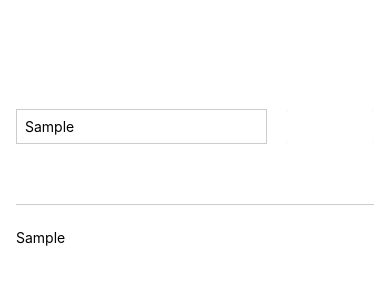
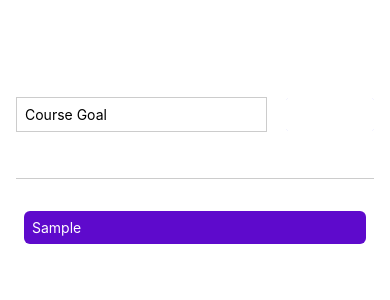
Before and after one commit to mohammedshahim/learn_react_native, a React Native app: screen / in a window 390 px wide. Both pictures are taken after typing "Sample" into the empty fields and a click on the button "ADD GOAL". Shown: the top 300 px of the page. Built offline with nearby package versions, Linux system fonts and the light colour scheme.

Commit message:
scroll view

```diff
--- a/App.js
+++ b/App.js
@@ -1,5 +1,12 @@
 import { useState } from "react";
-import { Button, StyleSheet, Text, TextInput, View } from "react-native";
+import {
+  Button,
+  ScrollView,
+  StyleSheet,
+  Text,
+  TextInput,
+  View,
+} from "react-native";
 
 export default function App() {
   const [enteredGoalText, setEnteredGoalText] = useState("");
@@ -11,6 +18,7 @@ export default function App() {
 
   const addGoalHandler = () => {
     setCourseGoals((currentGoals) => [...currentGoals, enteredGoalText]);
+    setEnteredGoalText("");
   };
   return (
     <View style={styles.appContainer}>
@@ -19,20 +27,20 @@ export default function App() {
           placeholder="Course Goal"
           style={styles.textInput}
           onChangeText={goalInputHandler}
+          value={enteredGoalText}
         />
         <View style={styles.button}>
           <Button title="Add Goal" color={"white"} onPress={addGoalHandler} />
         </View>
       </View>
       <View style={styles.goalsContainer}>
-        <Text>
+        <ScrollView>
           {courseGoals.map((goal, idx) => (
-            <Text key={idx}>
-              {goal}
-              {"\n"}
-            </Text>
+            <View key={idx} style={styles.goalItem}>
+              <Text style={styles.goalText}>{goal}</Text>
+            </View>
           ))}
-        </Text>
+        </ScrollView>
       </View>
     </View>
   );
@@ -61,11 +69,20 @@ const styles = StyleSheet.create({
     padding: 8,
   },
   goalsContainer: {
-    flex: 4,
+    flex: 5,
   },
   button: {
     backgroundColor: "blue",
     color: "white",
     borderRadius: 4,
   },
+  goalItem: {
+    margin: 8,
+    padding: 8,
+    borderRadius: 6,
+    backgroundColor: "#5e0acc",
+  },
+  goalText: {
+    color: "white",
+  },
 });
```
